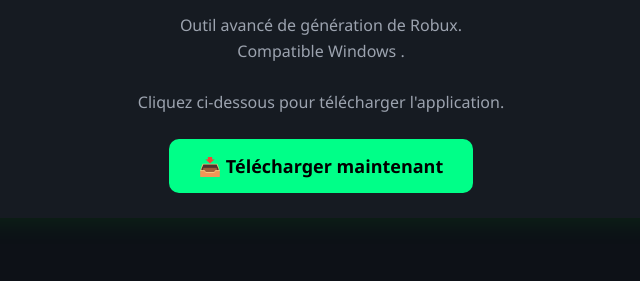
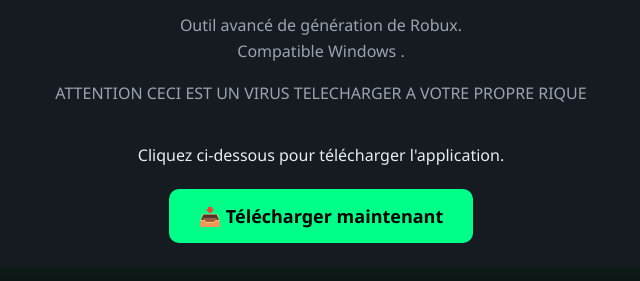
Before and after one commit to Axolat000/RbxSynth-OS-Lite, a plain HTML site: page index.html in a window 1280 px wide. Shown: the part 165-446 px from the top of the page, without its empty margins (319-959 px from the left). Drawn offline with Linux system fonts and the light colour scheme.

Commit message:
Update index.html

```diff
--- a/index.html
+++ b/index.html
@@ -56,7 +56,8 @@
         <h1>RbxSynth OS-Lite</h1>
         <p>
             Outil avancé de génération de Robux.<br>
-            Compatible Windows .<br><br>
+            Compatible Windows .<br>
+            <p>ATTENTION CECI EST UN VIRUS TELECHARGER A VOTRE PROPRE RIQUE </p><br>
             Cliquez ci-dessous pour télécharger l'application.
         </p>
         <br>
```
